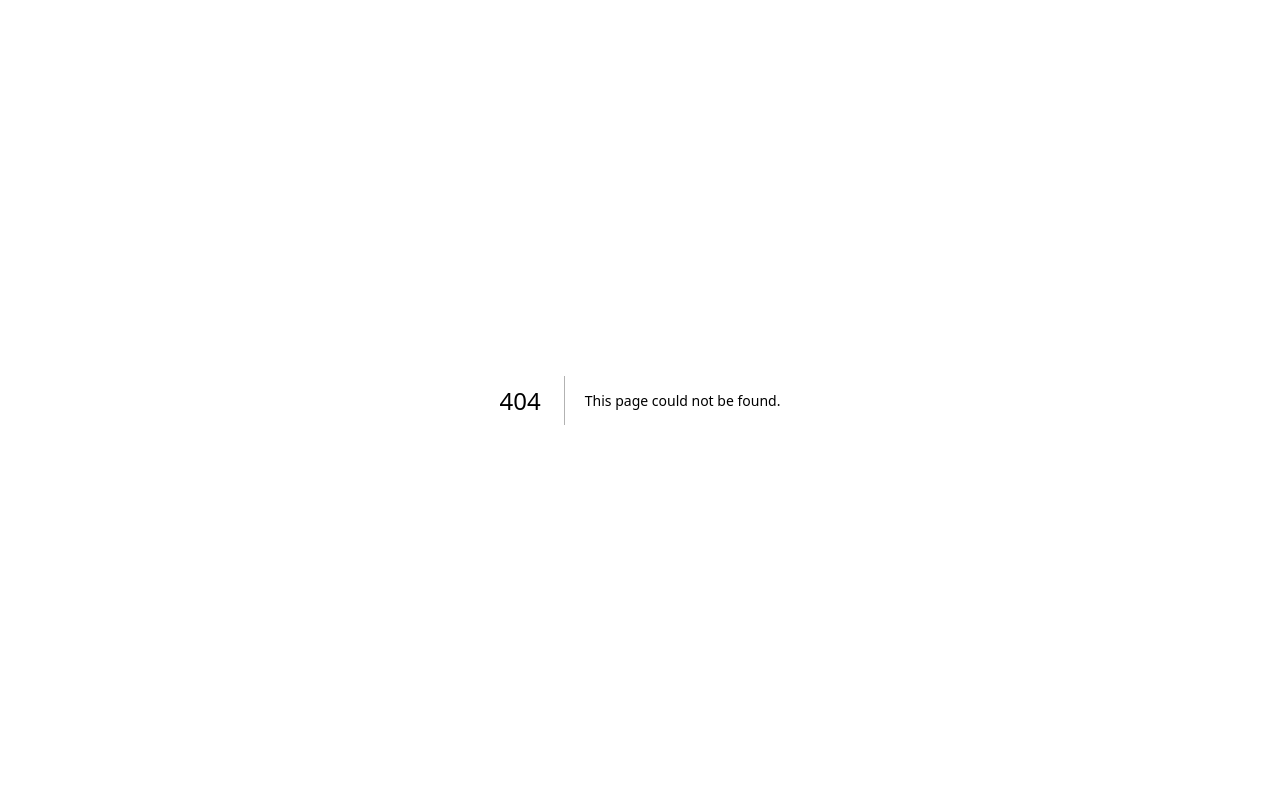
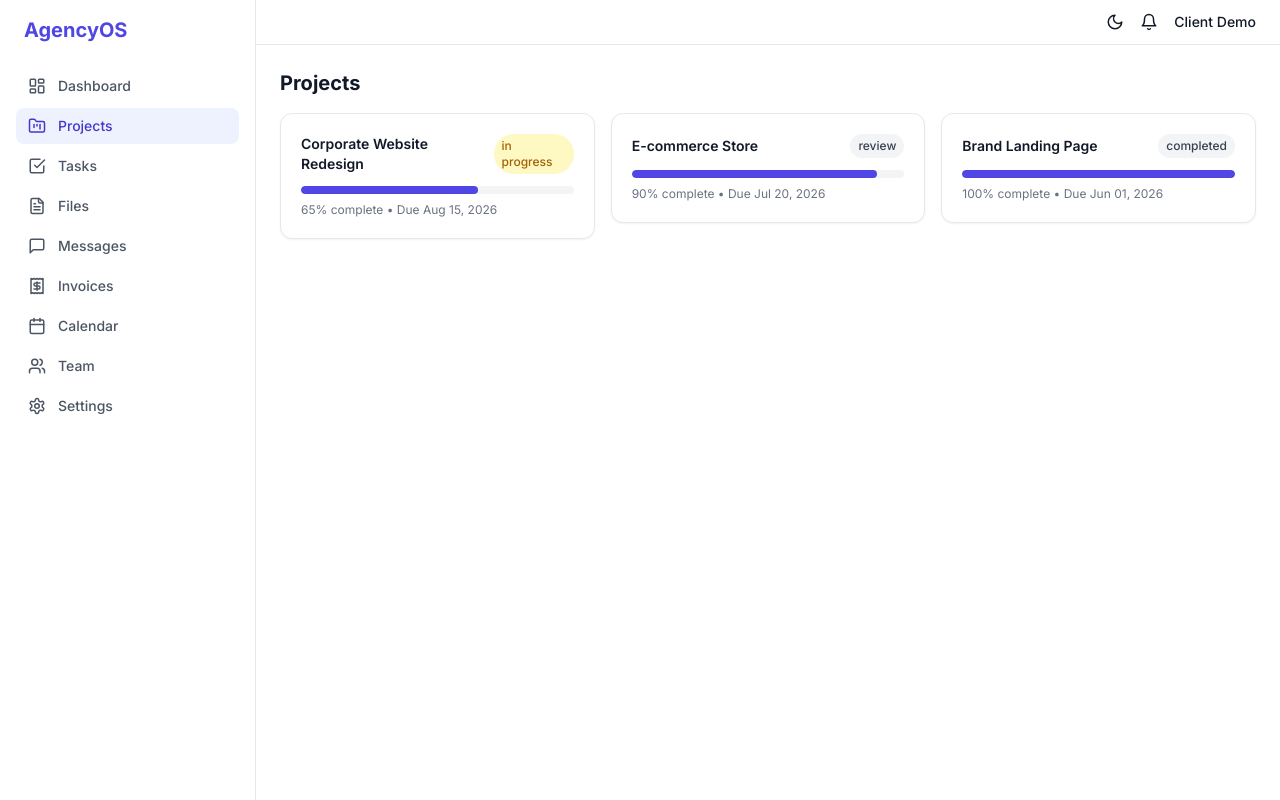
Before and after one commit to itxskbaloch4-jpg/AgencyOS, a Next.js app: page /dashboard/client/projects in a window 1280 px wide. Before the commit this address had no page. Built offline with nearby package versions, Linux system fonts and the light colour scheme.

Commit message:
Create page.tsx

```diff
--- /dev/null
+++ b/src/app/dashboard/client/projects/page.tsx
@@ -0,0 +1,42 @@
+import { Sidebar } from "@/components/layout/Sidebar";
+import { Navbar } from "@/components/layout/Navbar";
+import { Card } from "@/components/ui/Card";
+import { Badge } from "@/components/ui/Badge";
+import Link from "next/link";
+import { Project } from "@/types";
+
+const mockProjects: Project[] = [
+  { id: "p1", name: "Corporate Website Redesign", clientId: "c1", status: "in_progress", progress: 65, deliveryDate: "Aug 15, 2026", createdAt: "2026-05-01" },
+  { id: "p2", name: "E-commerce Store", clientId: "c1", status: "review", progress: 90, deliveryDate: "Jul 20, 2026", createdAt: "2026-04-10" },
+  { id: "p3", name: "Brand Landing Page", clientId: "c1", status: "completed", progress: 100, deliveryDate: "Jun 01, 2026", createdAt: "2026-03-01" },
+];
+
+export default function ClientProjectsPage() {
+  return (
+    <div className="flex">
+      <Sidebar />
+      <div className="flex-1">
+        <Navbar userName="Client Demo" />
+        <main className="p-4 md:p-6">
+          <h1 className="text-xl font-bold mb-4">Projects</h1>
+          <div className="grid grid-cols-1 md:grid-cols-2 lg:grid-cols-3 gap-4">
+            {mockProjects.map((project) => (
+              <Link key={project.id} href={`/dashboard/client/projects/${project.id}`}>
+                <Card className="hover:border-brand-500 transition-colors cursor-pointer">
+                  <div className="flex items-center justify-between mb-3">
+                    <h3 className="font-semibold text-sm">{project.name}</h3>
+                    <Badge status={project.status} />
+                  </div>
+                  <div className="w-full h-2 bg-gray-100 dark:bg-gray-800 rounded-full overflow-hidden mb-2">
+                    <div className="h-full bg-brand-600 rounded-full" style={{ width: `${project.progress}%` }} />
+                  </div>
+                  <p className="text-xs text-gray-500">{project.progress}% complete • Due {project.deliveryDate}</p>
+                </Card>
+              </Link>
+            ))}
+          </div>
+        </main>
+      </div>
+    </div>
+  );
+}
```
